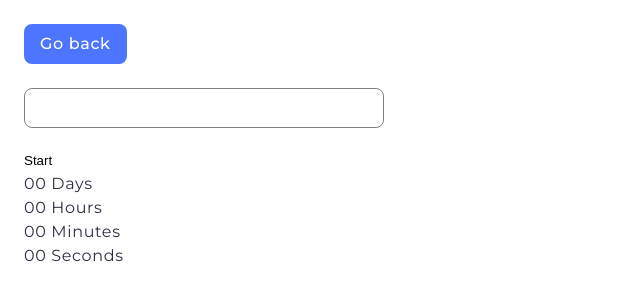
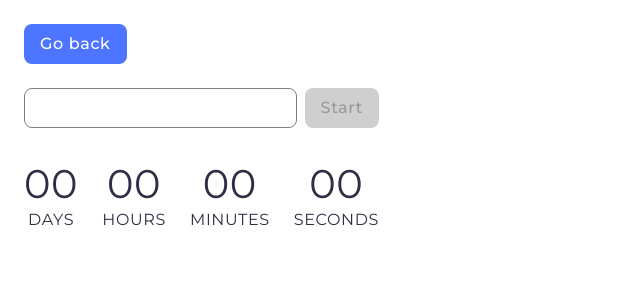
Before and after one commit to RuslanMirasov/goit-advancedjs-hw-02, a website built with Vite: page src/1-timer.html in a window 1280 px wide. Shown: the whole page, without its empty margins (0-640 px from the left). Built offline with nearby package versions, Linux system fonts and the light colour scheme.

Commit message:
timer styles

```diff
--- a/src/1-timer.html
+++ b/src/1-timer.html
@@ -15,8 +15,10 @@
   <body>
     <p><a href="./index.html" class="button go-back">Go back</a></p>
 
-    <input type="text" id="datetime-picker" />
-    <button type="button" data-start>Start</button>
+    <div class="timer-form">
+      <input type="text" id="datetime-picker" />
+      <button type="button" class="button" data-start disabled>Start</button>
+    </div>
 
     <div class="timer">
       <div class="field">
--- a/src/css/common.css
+++ b/src/css/common.css
@@ -7,6 +7,8 @@
   --dark: #000000;
   --white: #ffffff;
   --grey: #f6f6fe;
+  --disabled: #cfcfcf;
+  --disabled-color: #989898;
   --grey-dark: #808080;
 }
 
@@ -138,6 +140,13 @@ h1 {
   background-color: var(--red-hover);
 }
 
+.button:disabled {
+  background-color: var(--disabled);
+  pointer-events: none;
+  user-select: none;
+  color: var(--disabled-color);
+}
+
 .go-back {
   margin-bottom: 24px;
 }
--- a/src/css/styles.css
+++ b/src/css/styles.css
@@ -10,3 +10,4 @@
 /* Sections style */
 @import url('./gallery.css');
 @import url('./form.css');
+@import url('./timer.css');
--- /dev/null
+++ b/src/css/timer.css
@@ -0,0 +1,47 @@
+.timer-form input {
+  margin: 0;
+  flex: 1;
+}
+
+.timer-form {
+  display: flex;
+  position: relative;
+  width: 100%;
+  flex-wrap: wrap;
+  justify-content: flex-start;
+  align-items: center;
+  align-content: center;
+  gap: 8px;
+  max-width: 355px;
+}
+
+.timer {
+  display: flex;
+  position: relative;
+  width: 100%;
+  justify-content: flex-start;
+  align-items: flex-start;
+  align-content: flex-start;
+  gap: 24px;
+  margin-top: 32px;
+}
+
+.field {
+  display: inline-flex;
+  text-align: center;
+  flex-direction: column;
+  text-align: center;
+}
+
+.timer .value {
+  font-size: 40px;
+  line-height: 48px;
+  font-weight: 400;
+}
+
+.timer .label {
+  font-size: 16px;
+  line-height: 24px;
+  font-weight: 400;
+  text-transform: uppercase;
+}
```
